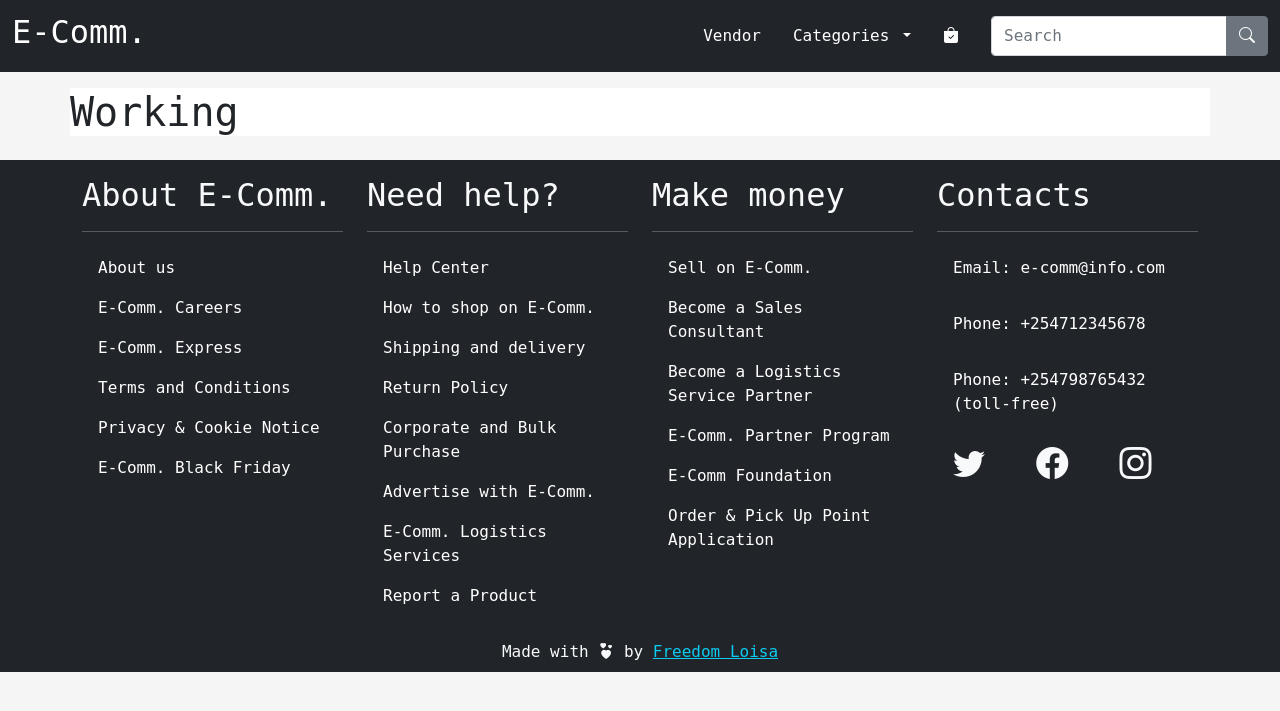
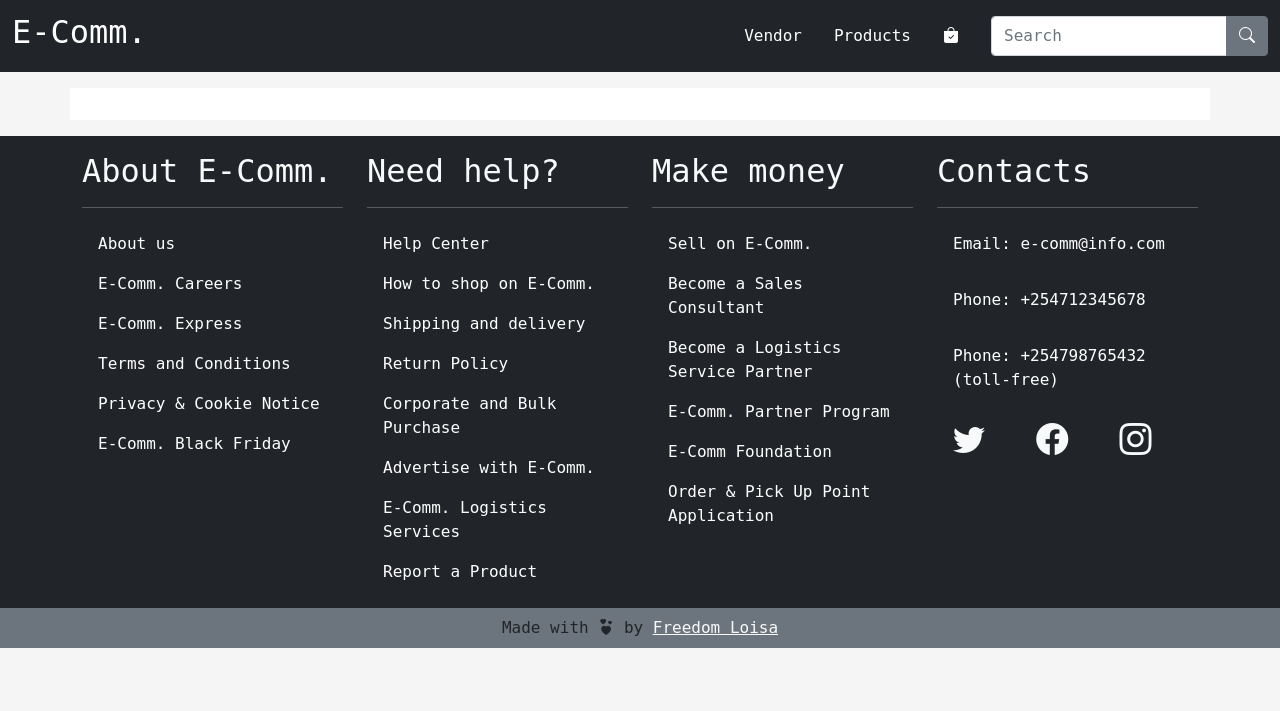
Before and after one commit to LoisaKitakaya/E-Comm, a Django app: page /products/ in a window 1280 px wide. Shown: the top 711 px of the page. Run offline with Django 4.2, Linux system fonts and the light colour scheme; data comes from the database, SQL or seed files in the repository; both versions use the stored data as it was after the commit; some libraries are stand-ins or nearby versions; some web fonts are replaced.

Commit message:
working on products app

```diff
--- a/products/templates/products/products_home.html
+++ b/products/templates/products/products_home.html
@@ -9,7 +9,7 @@
 <!-- title -->
 
 <!-- extend block -->
-{% block title %} Vendor {% endblock %}
+{% block title %} Products {% endblock %}
 <!-- extend block -->
 
 <!-- title -->
@@ -18,8 +18,38 @@
 
 <!-- extend block -->
 {% block body %}
-<div class="product-intro-container bg-light">
-  <h1>Working</h1>
+<div class="all-products-container bg-light">
+  <!-- if -->
+  {% if all_products %}
+  <!-- if -->
+  <!-- for -->
+  {% for product in all_products %}
+  <!-- for -->
+
+  <!-- products -->
+  <div class="card" style="width: 18rem" id="prod-card">
+    <img
+      src="{{ product.product_thumbnail.url }}"
+      class="card-img-top img-fluid"
+      alt="..."
+      id="prod-img"
+    />
+    <div class="card-body text-center">
+      <h5 class="card-title">{{ product.short_name }}</h5>
+      <p class="card-text text-muted">{{ product.product_category }}</p>
+      <p class="card-text">KSH {{ product.product_price }}</p>
+      <a href="#" class="btn btn-dark">View Product</a>
+    </div>
+    <div class="card-footer text-center">Vendor: {{ product.vendor }}</div>
+  </div>
+  <!-- products -->
+
+  <!-- endfor -->
+  {% endfor %}
+  <!-- endfor -->
+  <!-- endif -->
+  {% endif %}
+  <!-- endif -->
 </div>
 {% endblock %}
 <!-- extend block -->
--- a/products/urls.py
+++ b/products/urls.py
@@ -4,4 +4,6 @@
 urlpatterns = [
     path('', views.products_home, name='products_home'),
     path('create-product', views.create_product, name='create_product'),
+    path('<slug:category_slug>/', views.categories, name='categories'),
+    path('e-com/all/', views.products, name='products'),
 ]
--- a/products/views.py
+++ b/products/views.py
@@ -1,6 +1,6 @@
-from django.shortcuts import redirect, render
+from django.shortcuts import redirect, render, get_object_or_404
 from .forms import CreateProduct
-from .models import VendorProfile
+from .models import VendorProfile, Category, Product
 
 # Create your views here.
 def products_home(request):
@@ -51,3 +51,19 @@
     }
 
     return render(request, 'products/products_forms.html', context)
+
+def categories(request, category_slug):
+
+    category_filter = get_object_or_404(Category, category_slug=category_slug)
+
+    return render(request, 'products/products_home.html', {'category_filter': category_filter})
+
+def products(request):
+
+    product_filter = Product.objects.all()
+
+    context = {
+        'all_products': product_filter,
+    }
+
+    return render(request, 'products/products_home.html', context)
--- a/static/css/styles.css
+++ b/static/css/styles.css
@@ -155,3 +155,22 @@
 #profile-img {
   width: 250px;
 }
+
+.all-products-container {
+  display: flex;
+  flex-direction: row;
+  justify-content: space-around;
+  padding: 1rem;
+  /* align-items: center; */
+  flex-wrap: wrap;
+}
+
+#prod-img {
+  max-width: 300px;
+  height: 300px;
+  padding: 0.5rem;
+}
+
+#prod-card {
+  margin: 1rem;
+}
--- a/templates/base.html
+++ b/templates/base.html
@@ -51,31 +51,7 @@
         <div class="d-flex">
           <div class="d-flex nav-item">
             <a href="{% url 'vendor_home' %}" class="nav-link">Vendor</a>
-            <div class="dropdown">
-              <a
-                class="nav-link dropdown-toggle"
-                href="#"
-                id="navbarDropdown"
-                role="button"
-                data-bs-toggle="dropdown"
-                aria-expanded="false"
-              >
-                Categories
-              </a>
-              <ul class="dropdown-menu" aria-labelledby="navbarDropdown">
-                <!-- for -->
-                {% for category in product_categories %}
-                <!-- for -->
-                <li>
-                  <a class="dropdown-item" href="#"
-                    >{{ category.category_title }}</a
-                  >
-                </li>
-                <!-- endfor -->
-                {% endfor %}
-                <!-- endfor -->
-              </ul>
-            </div>
+            <a href="{% url 'products' %}" class="nav-link">Products</a>
             <a href="#" class="nav-link">
               <i class="bi bi-bag-check-fill"></i>
             </a>
@@ -165,10 +141,10 @@
     <!-- footer -->
 
     <!-- credits -->
-    <p class="text-center text-light bg-dark" id="credits">
+    <p class="text-center text-dark bg-secondary" id="credits">
       Made with
       <i class="bi bi-hearts"></i> by
-      <a href="#" class="text-info">Freedom Loisa</a>
+      <a href="#" class="text-light">Freedom Loisa</a>
     </p>
     <!-- credits -->
 
--- a/vendors/urls.py
+++ b/vendors/urls.py
@@ -7,6 +7,7 @@
     path('login-vendor/', views.login_vendor, name='login_vendor'),
     path('login/', views.login, name='login'),
     path('create-profile/', views.create_vendor_profile, name='create_vendor_profile'),
+    path('update-profile/', views.update_vendor_profile, name='update_vendor_profile'),
     path('logout/', views.logout_vendor, name='logout_vendor'),
     path('dashboard/', views.dashboard, name='dashboard'),
 ]
```
Also changed, not shown: products/templates/products/products_forms.html (+11 -0 lines), vendors/templates/vendors/vendor_dashboard.html (+31 -8 lines), vendors/templates/vendors/vendor_forms.html (+13 -0 lines), vendors/views.py (+45 -4 lines), db.sqlite3, media/product_thumbnail/51UDEzMJVpL._AC_UL640_QL65_ML3_.jpg (added), media/product_thumbnail/61IBBVJvSDL._AC_SY879_.jpg (added), media/product_thumbnail/61U7T1koQqL._AC_SX679_.jpg (added), media/product_thumbnail/61sbMiUnoGL._AC_UL640_QL65_ML3_.jpg (added), media/product_thumbnail/71-3HjGNDUL._AC_SY879._SX._UX._SY._UY_.jpg (added), media/product_thumbnail/71li-ujtlUL._AC_UX679_.jpg (added), media/product_thumbnail/81fPKd-2AYL._AC_SL1500_.jpg (added).
